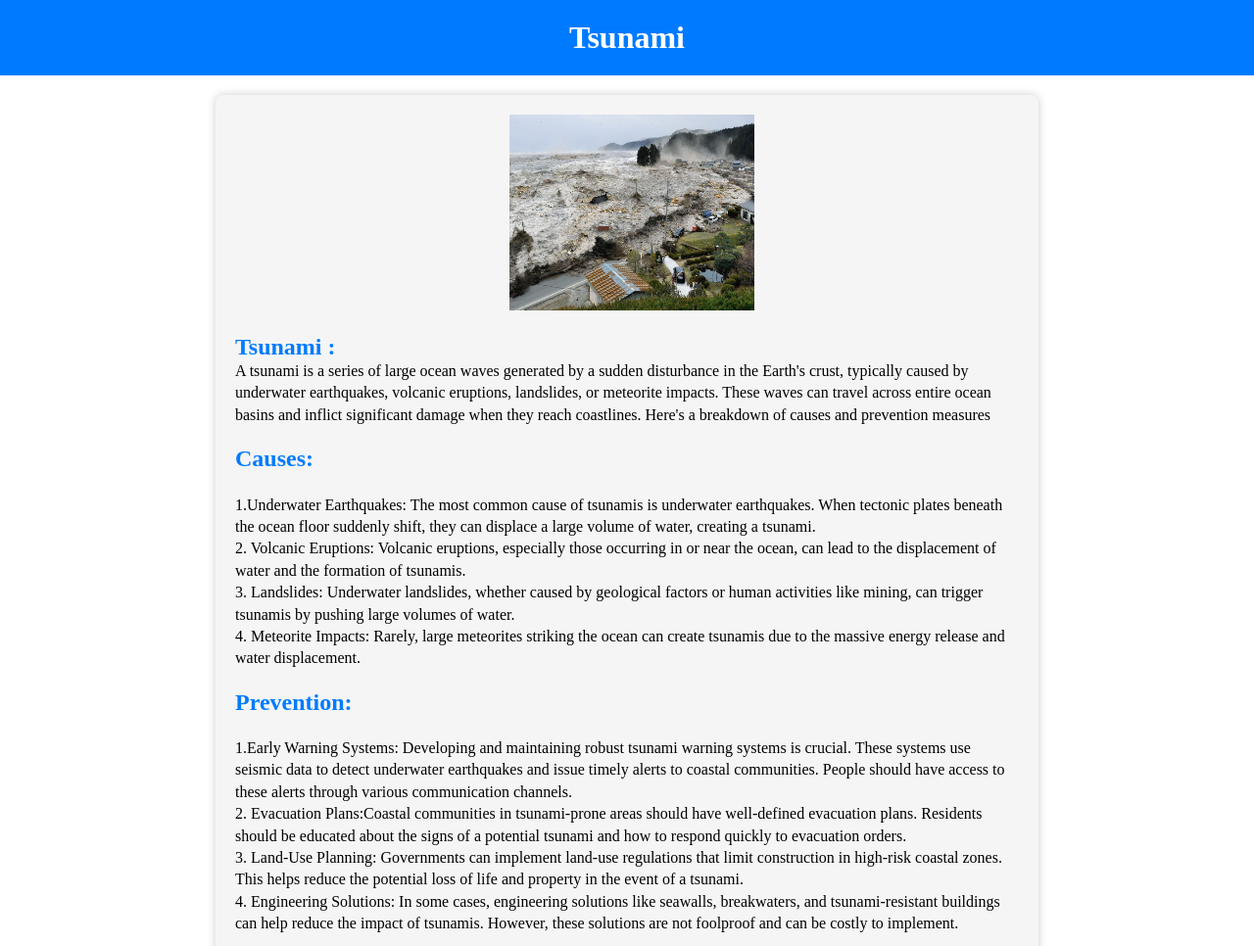
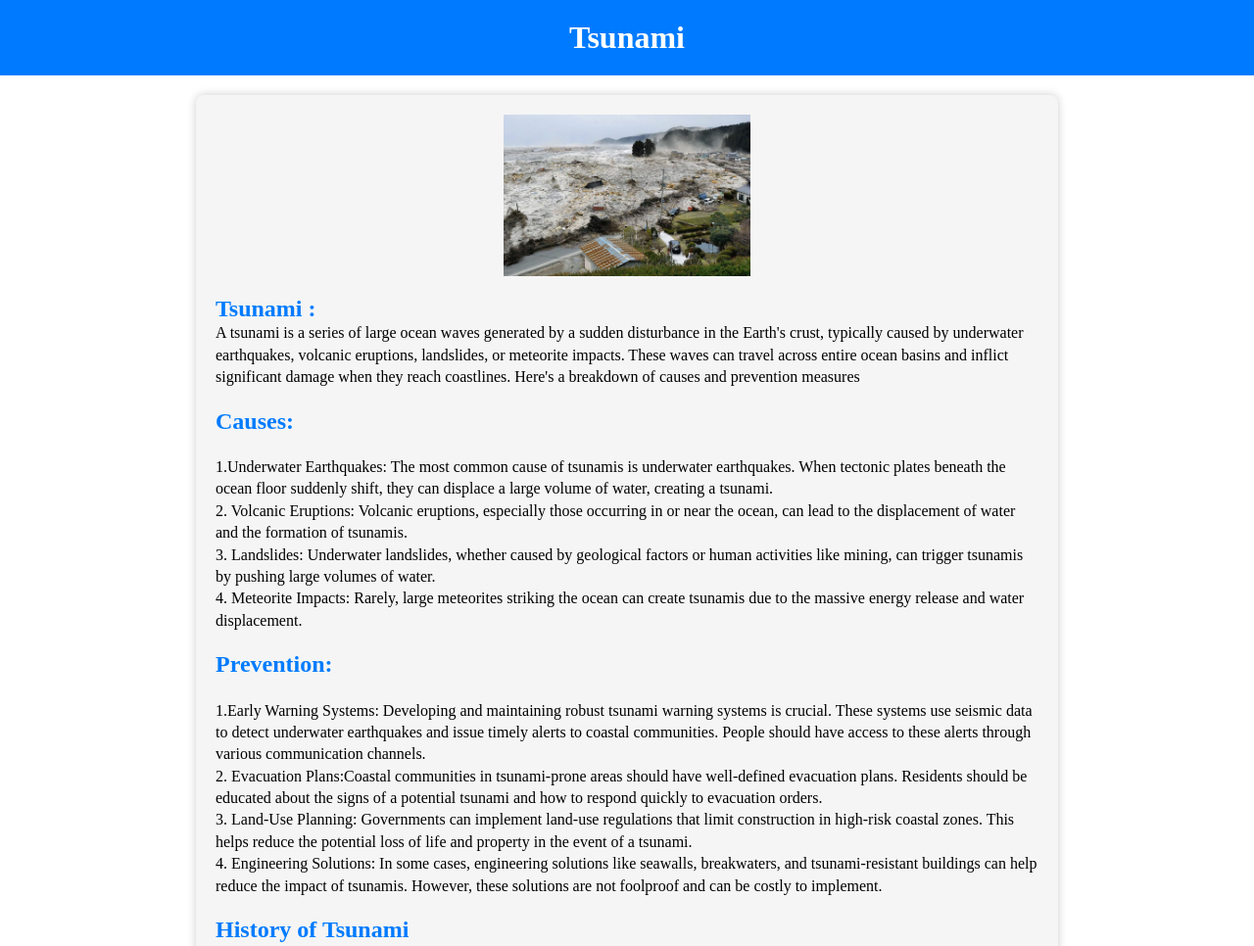
Before and after one commit to Kavinkumar-04/Disaster_management, a plain HTML site: page tsunami.html in a window 1280 px wide. Shown: the top 966 px of the page at 98% size. Drawn offline with Linux system fonts and the light colour scheme.

Commit message:
tsunami.html

```diff
--- a/tsunami.html
+++ b/tsunami.html
@@ -21,8 +21,8 @@ header {
 
         /* Style the main content area */
         main {
-    max-width: 800px;
-    margin: 20px auto;
+            max-width: 100%;
+            margin: 20px;
             padding: 20px;
             background-color: #f5f5f5;
             border-radius: 8px;
@@ -46,6 +46,31 @@ h2:hover {
             text-decoration: underline;
         }
 
+        /* Make the image responsive */
+        img {
+            width: 30%;
+            height: auto;
+            display: block;
+            margin: 0 auto;
+        }
+
+        /* Media Query for smaller screens */
+        @media (max-width: 768px) {
+            main {
+                margin: 15px;
+            }
+            img{
+                width:80%;
+            }
+        }
+        @media (min-width: 1024px) {
+            main {
+                margin: 200px;
+                margin-top:20px;
+                margin-bottom: 20px;
+            }
+        }
+    </style>
     </style>
 </head>
 <body>
@@ -53,7 +78,7 @@ h2:hover {
         <h1>Tsunami</h1>
     </header>
     <main>
-        <img src="images/02-rikuzentakata-japan.avif" alt="earthquake" height="200" width="250" style="margin-left: 280px;">
+        <img src="images/02-rikuzentakata-japan.avif" alt="earthquake">
 
         <section>
             <h2>Tsunami :</h2>
```
Lines whose indentation alone changed are shown as unchanged.
